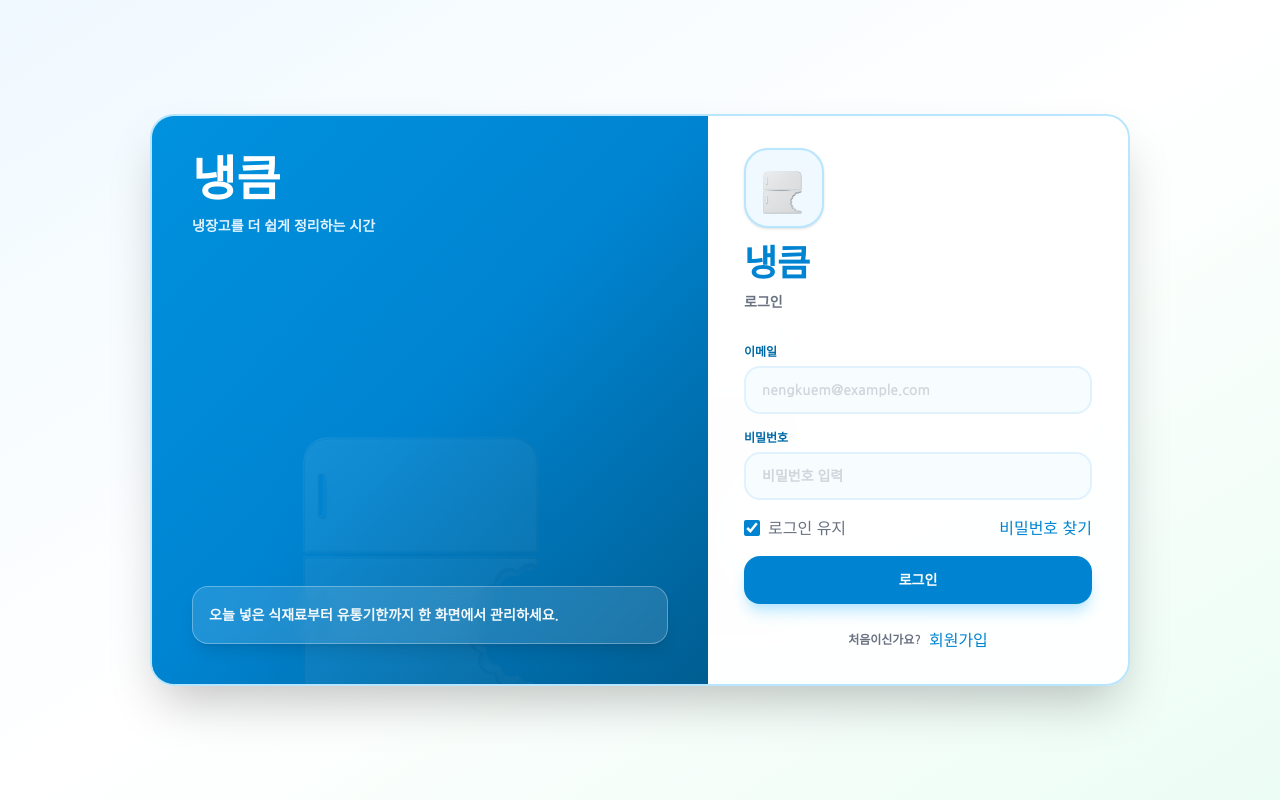
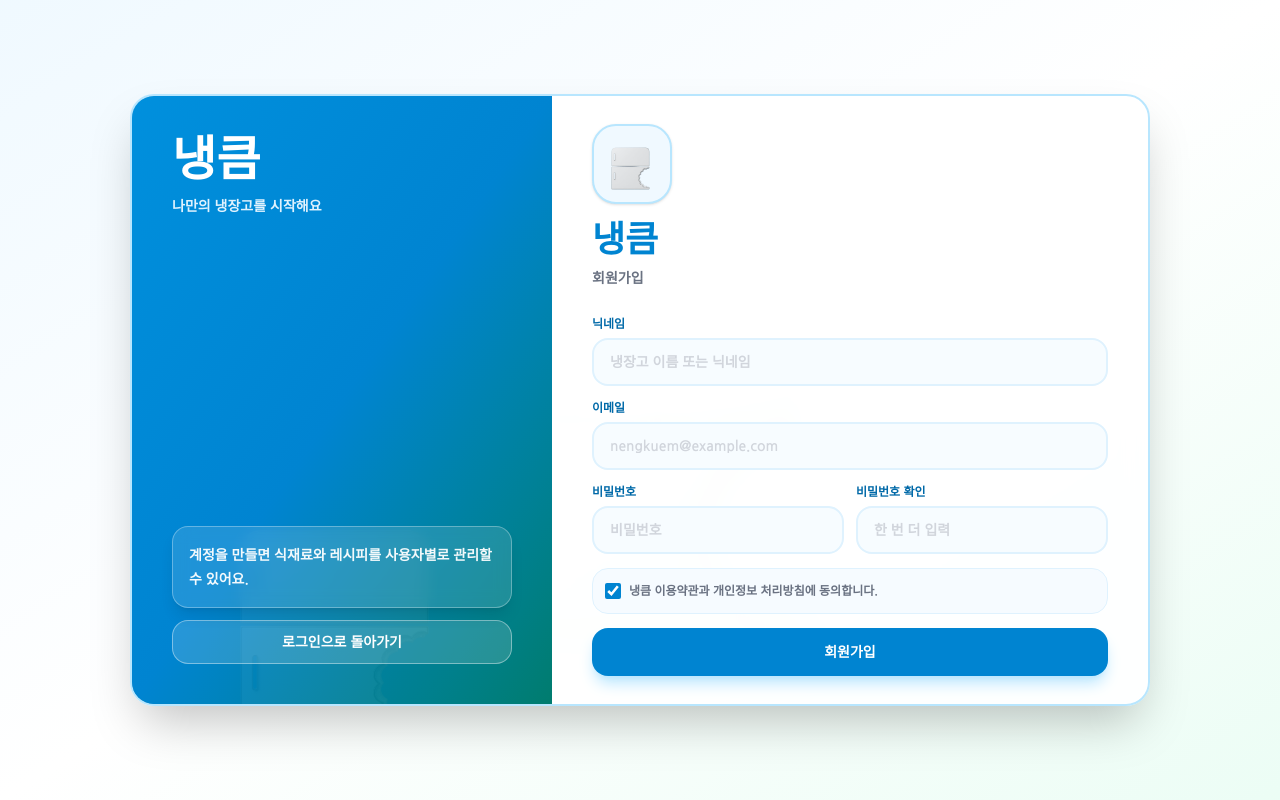
Before and after one commit to Hengjju/Refrigerrator-Management-Service-Nengkuem-, a React (Vite) app in the folder NengKuem_Dev/: page / in a window 1280 px wide. Both pictures are taken after a click on the button "회원가입". Built offline with nearby package versions, Linux system fonts and the light colour scheme; no server answers; a web font is replaced by a local one.

Commit message:
feat:회원가입 화면 추가

```diff
--- a/NengKuem_Dev/src/app/App.tsx
+++ b/NengKuem_Dev/src/app/App.tsx
@@ -2,14 +2,31 @@ import { useState } from 'react';
 
 import { DashboardPage } from './pages/DashboardPage';
 import { LoginPage } from './pages/LoginPage';
+import { RegisterPage } from './pages/RegisterPage';
 
-// 앱의 첫 화면을 로그인으로 두고, 로그인 버튼을 누르면 기존 냉장고 대시보드로 전환합니다.
+type AppView = 'login' | 'register' | 'dashboard';
+
+// 인증 API가 붙기 전까지 로그인, 회원가입, 대시보드 화면 전환만 담당하는 앱 루트입니다.
 export default function App() {
-  const [isLoggedIn, setIsLoggedIn] = useState(false);
+  const [currentView, setCurrentView] = useState<AppView>('login');
 
-  if (!isLoggedIn) {
-    return <LoginPage onLogin={() => setIsLoggedIn(true)} />;
+  if (currentView === 'register') {
+    return (
+      <RegisterPage
+        onBackToLogin={() => setCurrentView('login')}
+        onRegister={() => setCurrentView('dashboard')}
+      />
+    );
   }
 
-  return <DashboardPage />;
+  if (currentView === 'dashboard') {
+    return <DashboardPage />;
+  }
+
+  return (
+    <LoginPage
+      onLogin={() => setCurrentView('dashboard')}
+      onRegister={() => setCurrentView('register')}
+    />
+  );
 }
--- a/NengKuem_Dev/src/app/pages/LoginPage.tsx
+++ b/NengKuem_Dev/src/app/pages/LoginPage.tsx
@@ -2,11 +2,12 @@ import { useState, type FormEvent } from 'react';
 
 interface LoginPageProps {
   onLogin: () => void;
+  onRegister: () => void;
 }
 
 // 로그인 전 첫 화면입니다.
 // 실제 인증 API가 붙기 전까지는 입력값을 받은 뒤 대시보드로 이동하는 UI 흐름만 담당합니다.
-export function LoginPage({ onLogin }: LoginPageProps) {
+export function LoginPage({ onLogin, onRegister }: LoginPageProps) {
   const [email, setEmail] = useState('');
   const [password, setPassword] = useState('');
   const [rememberLogin, setRememberLogin] = useState(true);
@@ -109,7 +110,7 @@ export function LoginPage({ onLogin }: LoginPageProps) {
 
           <div className="mt-6 flex items-center justify-center gap-2 text-xs font-bold text-gray-500">
             <span>처음이신가요?</span>
-            <button type="button" className="text-sky-600 transition-colors hover:text-sky-700">
+            <button type="button" onClick={onRegister} className="text-sky-600 transition-colors hover:text-sky-700">
               회원가입
             </button>
           </div>
--- /dev/null
+++ b/NengKuem_Dev/src/app/pages/RegisterPage.tsx
@@ -0,0 +1,166 @@
+import { useState, type FormEvent } from 'react';
+
+interface RegisterPageProps {
+  onBackToLogin: () => void;
+  onRegister: () => void;
+}
+
+// 회원가입 화면입니다.
+// 백엔드 인증이 연결되기 전까지는 입력 상태와 화면 전환 흐름만 처리합니다.
+export function RegisterPage({ onBackToLogin, onRegister }: RegisterPageProps) {
+  const [nickname, setNickname] = useState('');
+  const [email, setEmail] = useState('');
+  const [password, setPassword] = useState('');
+  const [passwordConfirm, setPasswordConfirm] = useState('');
+  const [agreeTerms, setAgreeTerms] = useState(true);
+  const [formMessage, setFormMessage] = useState('');
+
+  const handleSubmit = (event: FormEvent<HTMLFormElement>) => {
+    event.preventDefault();
+
+    if (password && passwordConfirm && password !== passwordConfirm) {
+      setFormMessage('비밀번호가 서로 달라요.');
+      return;
+    }
+
+    setFormMessage('');
+    onRegister();
+  };
+
+  return (
+    <main
+      className="relative flex min-h-[100dvh] w-full items-center justify-center overflow-hidden bg-gradient-to-br from-sky-50 via-white to-emerald-50 p-4"
+      style={{ fontFamily: "'Nanum Gothic', sans-serif" }}
+    >
+      <img
+        src="/brand/login-fridge.png"
+        alt=""
+        aria-hidden="true"
+        className="pointer-events-none absolute left-1/2 top-1/2 h-[min(80vh,780px)] w-auto -translate-x-1/2 -translate-y-1/2 opacity-[0.12] drop-shadow-2xl"
+      />
+
+      <section className="relative z-10 flex w-full max-w-[1020px] flex-col overflow-hidden rounded-3xl border-2 border-sky-200 bg-white/90 shadow-2xl backdrop-blur-md md:grid md:grid-cols-[420px_1fr]">
+        <div className="relative hidden min-h-[600px] overflow-hidden bg-sky-600 md:block">
+          <img
+            src="/brand/login-fridge.png"
+            alt=""
+            aria-hidden="true"
+            className="absolute bottom-[-80px] left-1/2 w-[90%] -translate-x-1/2 opacity-30 drop-shadow-2xl"
+          />
+          <div className="absolute inset-0 bg-gradient-to-br from-sky-500/35 via-sky-600/80 to-emerald-700/80" />
+          <div className="relative flex h-full flex-col justify-between p-10 text-white">
+            <div>
+              <h1 className="text-5xl font-bold tracking-normal" style={{ fontFamily: "'YeogiOttaeJalnan', cursive" }}>
+                냉큼
+              </h1>
+              <p className="mt-3 text-sm font-bold text-sky-100">나만의 냉장고를 시작해요</p>
+            </div>
+            <div className="space-y-3">
+              <div className="rounded-2xl border border-white/30 bg-white/12 p-4 shadow-lg backdrop-blur-sm">
+                <p className="text-sm font-bold leading-6 text-white/95">계정을 만들면 식재료와 레시피를 사용자별로 관리할 수 있어요.</p>
+              </div>
+              <button
+                type="button"
+                onClick={onBackToLogin}
+                className="h-11 w-full rounded-2xl border border-white/40 bg-white/15 text-sm font-bold text-white transition-colors hover:bg-white/25"
+              >
+                로그인으로 돌아가기
+              </button>
+            </div>
+          </div>
+        </div>
+
+        <div className="flex min-h-[680px] flex-col justify-center px-6 py-7 sm:px-10 md:min-h-[600px] md:px-10">
+          <div className="mb-7 text-center md:text-left">
+            <div className="mx-auto mb-4 flex h-20 w-20 items-center justify-center rounded-3xl border-2 border-sky-200 bg-sky-50 shadow-sm md:mx-0">
+              <img src="/brand/login-fridge.png" alt="냉큼" className="h-20 w-20 object-contain opacity-70" />
+            </div>
+            <h2 className="text-4xl font-bold text-sky-600" style={{ fontFamily: "'YeogiOttaeJalnan', cursive" }}>
+              냉큼
+            </h2>
+            <p className="mt-2 text-sm font-bold text-gray-500">회원가입</p>
+          </div>
+
+          <form onSubmit={handleSubmit} className="space-y-3.5">
+            <label className="block">
+              <span className="mb-1.5 block text-xs font-bold text-sky-700">닉네임</span>
+              <input
+                type="text"
+                value={nickname}
+                onChange={(event) => setNickname(event.target.value)}
+                placeholder="냉장고 이름 또는 닉네임"
+                className="h-12 w-full rounded-2xl border-2 border-sky-100 bg-sky-50/50 px-4 text-sm font-bold text-gray-700 outline-none transition-colors placeholder:text-gray-300 focus:border-sky-400 focus:bg-white"
+              />
+            </label>
+
+            <label className="block">
+              <span className="mb-1.5 block text-xs font-bold text-sky-700">이메일</span>
+              <input
+                type="email"
+                value={email}
+                onChange={(event) => setEmail(event.target.value)}
+                placeholder="nengkuem@example.com"
+                className="h-12 w-full rounded-2xl border-2 border-sky-100 bg-sky-50/50 px-4 text-sm font-bold text-gray-700 outline-none transition-colors placeholder:text-gray-300 focus:border-sky-400 focus:bg-white"
+              />
+            </label>
+
+            <div className="grid gap-3 sm:grid-cols-2">
+              <label className="block">
+                <span className="mb-1.5 block text-xs font-bold text-sky-700">비밀번호</span>
+                <input
+                  type="password"
+                  value={password}
+                  onChange={(event) => setPassword(event.target.value)}
+                  placeholder="비밀번호"
+                  className="h-12 w-full rounded-2xl border-2 border-sky-100 bg-sky-50/50 px-4 text-sm font-bold text-gray-700 outline-none transition-colors placeholder:text-gray-300 focus:border-sky-400 focus:bg-white"
+                />
+              </label>
+
+              <label className="block">
+                <span className="mb-1.5 block text-xs font-bold text-sky-700">비밀번호 확인</span>
+                <input
+                  type="password"
+                  value={passwordConfirm}
+                  onChange={(event) => setPasswordConfirm(event.target.value)}
+                  placeholder="한 번 더 입력"
+                  className="h-12 w-full rounded-2xl border-2 border-sky-100 bg-sky-50/50 px-4 text-sm font-bold text-gray-700 outline-none transition-colors placeholder:text-gray-300 focus:border-sky-400 focus:bg-white"
+                />
+              </label>
+            </div>
+
+            <div className="rounded-2xl border border-sky-100 bg-sky-50/60 p-3">
+              <label className="flex items-start gap-2 text-xs font-bold leading-5 text-gray-500">
+                <input
+                  type="checkbox"
+                  checked={agreeTerms}
+                  onChange={(event) => setAgreeTerms(event.target.checked)}
+                  className="mt-0.5 h-4 w-4 rounded border-sky-300 accent-sky-600"
+                />
+                냉큼 이용약관과 개인정보 처리방침에 동의합니다.
+              </label>
+            </div>
+
+            {formMessage && (
+              <p className="rounded-xl bg-red-50 px-3 py-2 text-xs font-bold text-red-500">{formMessage}</p>
+            )}
+
+            <button
+              type="submit"
+              disabled={!agreeTerms}
+              className="h-12 w-full rounded-2xl bg-sky-600 text-sm font-bold text-white shadow-lg shadow-sky-200 transition-all hover:bg-sky-700 active:scale-[0.99] disabled:cursor-not-allowed disabled:bg-gray-300 disabled:shadow-none"
+            >
+              회원가입
+            </button>
+          </form>
+
+          <div className="mt-5 flex items-center justify-center gap-2 text-xs font-bold text-gray-500 md:hidden">
+            <span>이미 계정이 있나요?</span>
+            <button type="button" onClick={onBackToLogin} className="text-sky-600 transition-colors hover:text-sky-700">
+              로그인
+            </button>
+          </div>
+        </div>
+      </section>
+    </main>
+  );
+}
```
